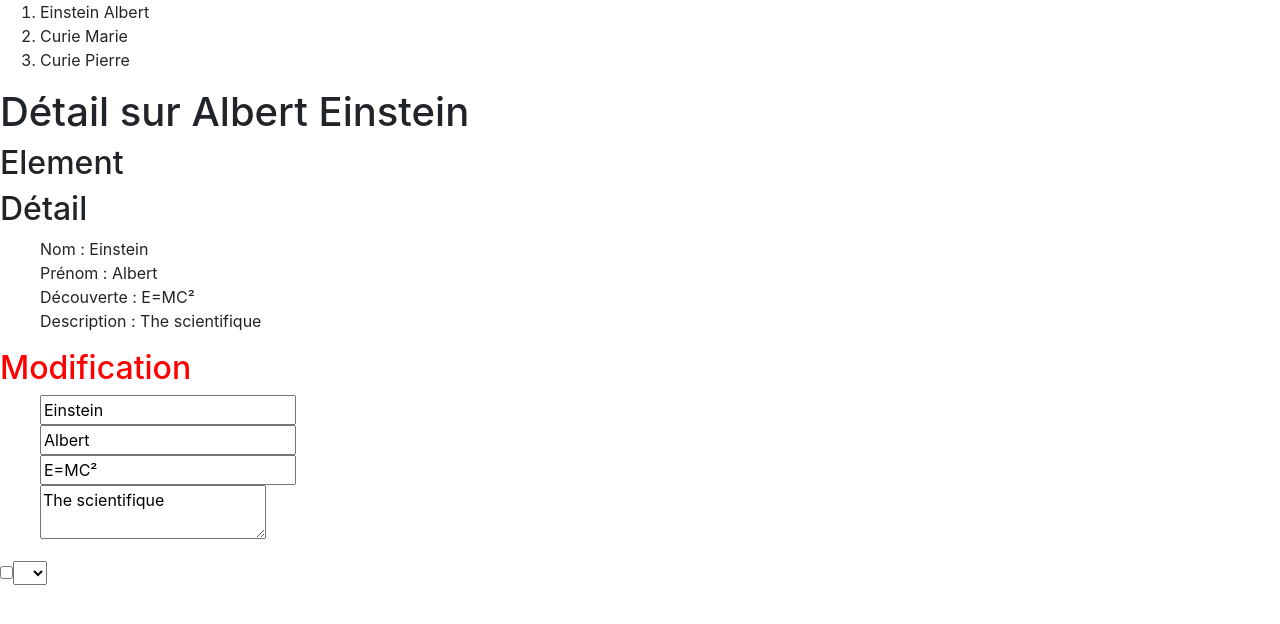
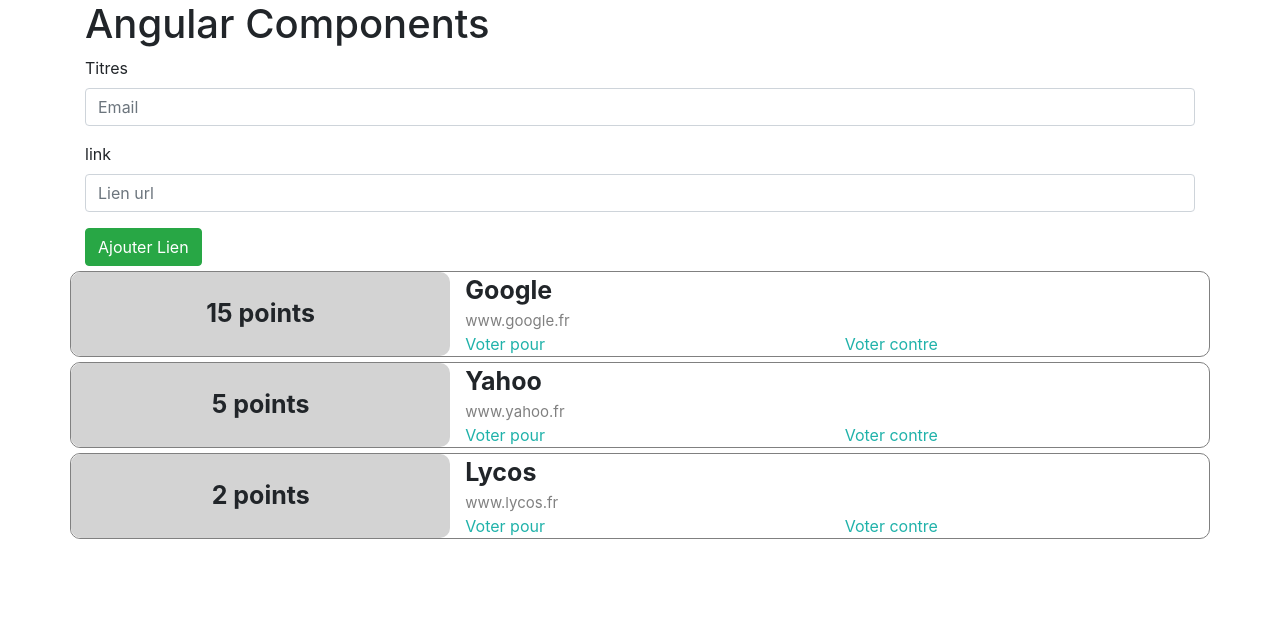
Before and after one commit to guillaume-artignan/CDPI_ANGULAR, an Angular app: page / in a window 1280 px wide. Shown: the top 624 px of the page. Built offline with nearby package versions, Linux system fonts and the light colour scheme.

Commit message:
Passage de paramètre, Image et Ng-For

```diff
--- a/src/app/app.component.html
+++ b/src/app/app.component.html
@@ -15,9 +15,8 @@
 
   <div class="container">
 
-    <app-article></app-article>
-    <app-article></app-article>
-    <app-article></app-article>
+    <app-article [article]="a" *ngFor="let a of articles"></app-article>
+
 
   </div>
 </div>
--- a/src/app/app.component.ts
+++ b/src/app/app.component.ts
@@ -1,4 +1,5 @@
 import { Component } from '@angular/core';
+import Article from './article/article.model';
 
 @Component({
   selector: 'app-root',
@@ -7,4 +8,8 @@
 })
 export class AppComponent {
   title = 'nouvelleAppAngular';
+  articles = [new Article("Google","www.google.fr",15),
+             new Article("Yahoo","www.yahoo.fr",5),
+             new Article("Lycos","www.lycos.fr",2)];
+
 }
--- a/src/app/app.module.ts
+++ b/src/app/app.module.ts
@@ -18,6 +18,6 @@
     BrowserModule,FormsModule
   ],
   providers: [],
-  bootstrap: [ScientifiquesComponent]
+  bootstrap: [AppComponent]
 })
 export class AppModule { }
--- a/src/app/article/article.component.css
+++ b/src/app/article/article.component.css
@@ -27,6 +27,8 @@
 
 .pour {
     color : lightseagreen;
+    user-select: none;
+    cursor: pointer;
 }
 
 .pour:hover, .contre:hover{
@@ -34,5 +36,7 @@
 }
 
 .contre {
-    color : lightseagreen
+    color : lightseagreen;
+    user-select: none;
+    cursor: pointer;
 }
--- a/src/app/article/article.component.html
+++ b/src/app/article/article.component.html
@@ -1,13 +1,13 @@
 <div class="row Article">
     <div class="col-4 score">
-        0 points
+        {{article.points}} points
     </div>
     <div class="col-8">
         <div class="row">
-            <div class="col-12 title">Angular</div>
-            <div class="col-12 subtitle">www.angular.fr</div>
-            <div class="col-6 pour ">Voter pour</div>
-            <div class="col-6 contre">Voter contre</div>
+            <div class="col-12 title">{{article.titre}}</div>
+            <div class="col-12 subtitle">{{article.lien}}</div>
+            <div (click)="article.votePour()" class="col-6 pour ">Voter pour</div>
+            <div (click)="article.voteContre()" class="col-6 contre">Voter contre</div>
         </div>
     </div>
 </div>
--- a/src/app/article/article.component.ts
+++ b/src/app/article/article.component.ts
@@ -1,4 +1,5 @@
-import { Component, OnInit } from '@angular/core';
+import { Component, OnInit, Input } from '@angular/core';
+import Article from './article.model';
 
 @Component({
   selector: 'app-article',
@@ -7,6 +8,9 @@
 })
 export class ArticleComponent implements OnInit {
 
+  @Input()
+  article : Article;
+
   constructor() { }
 
   ngOnInit(): void {
--- /dev/null
+++ b/src/app/article/article.model.ts
@@ -0,0 +1,22 @@
+
+export default class Article {
+
+
+    constructor(public titre:string,
+                public lien:string,
+                public points:number=0){
+
+    }
+
+    getVote(){
+        return this.points;
+    }
+
+    votePour(){
+        this.points++;
+    }
+
+    voteContre(){
+        this.points--;
+    }
+}
--- a/src/app/scientifiques/scientifiques.component.html
+++ b/src/app/scientifiques/scientifiques.component.html
@@ -1,6 +1,8 @@
 <div>
     <ol>
-        <li *ngFor="let p of personnes">{{p.nom}} {{p.prenom}}</li>
+        <li (click)="selection(p)"
+            [ngClass]="{rouge:p==personne}"
+            *ngFor="let p of personnes">{{p.nom}} {{p.prenom}}</li>
     </ol>
 
 
@@ -30,5 +32,6 @@
         <option value="c">C</option>
     </select>
     {{toto}} {{exemple}}
+    <img src="../../assets/pikachu.png" />
 
 </div>
--- a/src/app/scientifiques/scientifiques.component.ts
+++ b/src/app/scientifiques/scientifiques.component.ts
@@ -10,6 +10,8 @@
   title = "Détail sur ";
   toto;
   exemple;
+
+
 
   personnes = [{
                 nom : "Einstein",
@@ -28,12 +30,7 @@
                 description : ""
               }];
 
-  personne = {
-                nom : "Einstein",
-                prenom : "Albert",
-                decouverte : "E=MC²",
-                description : "The scientifique"
-              };
+  personne = this.personnes[0];
 
 
 
@@ -51,5 +48,9 @@
     return this.personne.nom=='Einstein';
   }
 
+  selection(e){
+    this.personne = e;
+  }
+
 
 }
```
Also changed, not shown: src/assets/pikachu.png (added).
